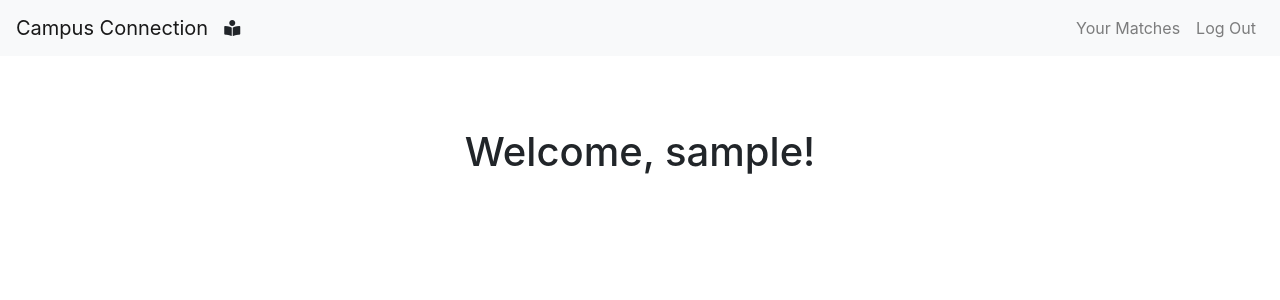
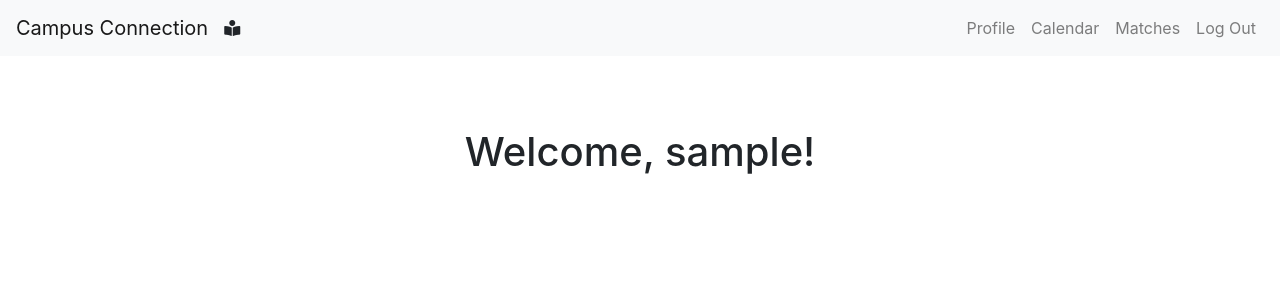
Before and after one commit to madhusivaraj/campus-connection, a Flask app: page / in a window 1280 px wide. Shown: the top 300 px of the page. Run offline with Flask 2, Linux system fonts and the light colour scheme; the visitor is signed in with stand-in values (Sample User, id 1); some libraries are stand-ins or nearby versions.

Commit message:
added html pages (matches, profiles, cal); changed routes)

```diff
--- a/app.py
+++ b/app.py
@@ -98,9 +98,21 @@ def logout():
 	session.pop('username', None)
 	return redirect(url_for('index'))
 
-@app.route('/results', methods=['GET', 'POST'])
-def results():
-	return render_template('results.html')
+@app.route('/calendar')
+def calendar():
+	return render_template('calendar.html')
+
+@app.route('/matches')
+def matches():
+	return render_template('matches.html')
+
+@app.route('/profile', methods=['GET', 'POST'])
+def profile():
+    if request.form == 'POST':
+        userDetails = request.form()
+        timeslots = request.form.getlist('timeslots[]')
+        return render_template('profile.html', timeslots=timeslots)
+    return render_template('profile.html')
 app.secret_key = 'MVB79L'
 
 if __name__ == '__main__':
--- a/templates/base.html
+++ b/templates/base.html
@@ -25,8 +25,14 @@
         <a class="nav-link" href="{{ url_for('register')}}">Register</a>
        </li>
         {% else %}
-  		<li class="nav-item">
-        <a class="nav-link" href="{{ url_for('results')}}">Your Matches</a>
+        <li class="nav-item">
+          <a class="nav-link" href="{{ url_for('profile')}}">Profile</a>
+        </li>
+        <li class="nav-item">
+          <a class="nav-link" href="{{ url_for('calendar')}}">Calendar</a>
+        </li>
+       <li class="nav-item">
+        <a class="nav-link" href="{{ url_for('matches')}}"> Matches</a>
        </li>
        <li class="nav-item">
         <a class="nav-link" href="{{ url_for('logout')}}">Log Out</a>
```
Also changed, not shown: templates/calendar.html (added, +13 -0 lines), templates/index.html (+3 -5 lines), templates/profile.html (added, +16 -0 lines), templates/login.html (line endings or trailing spaces), templates/matches.html (added).
